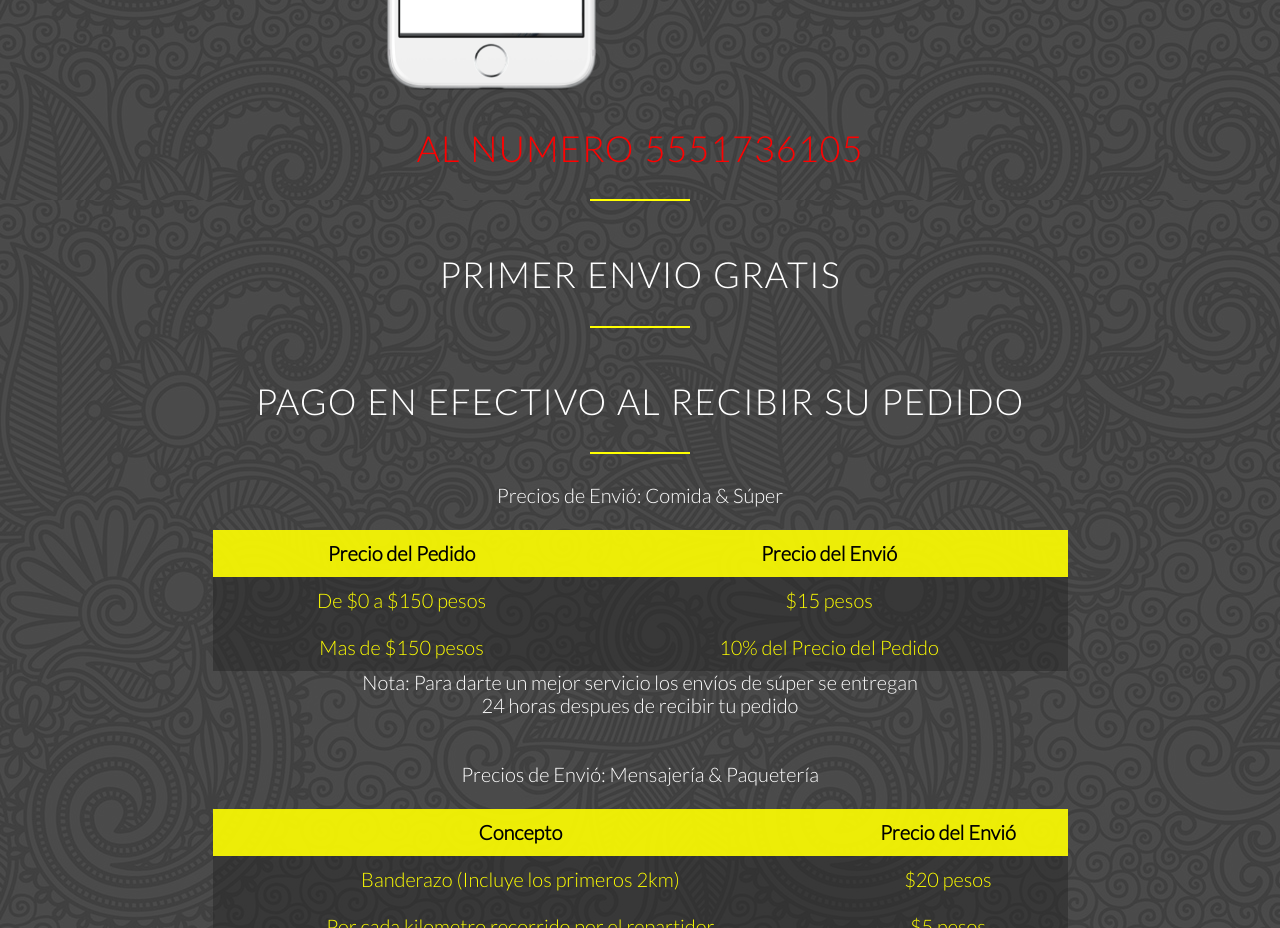
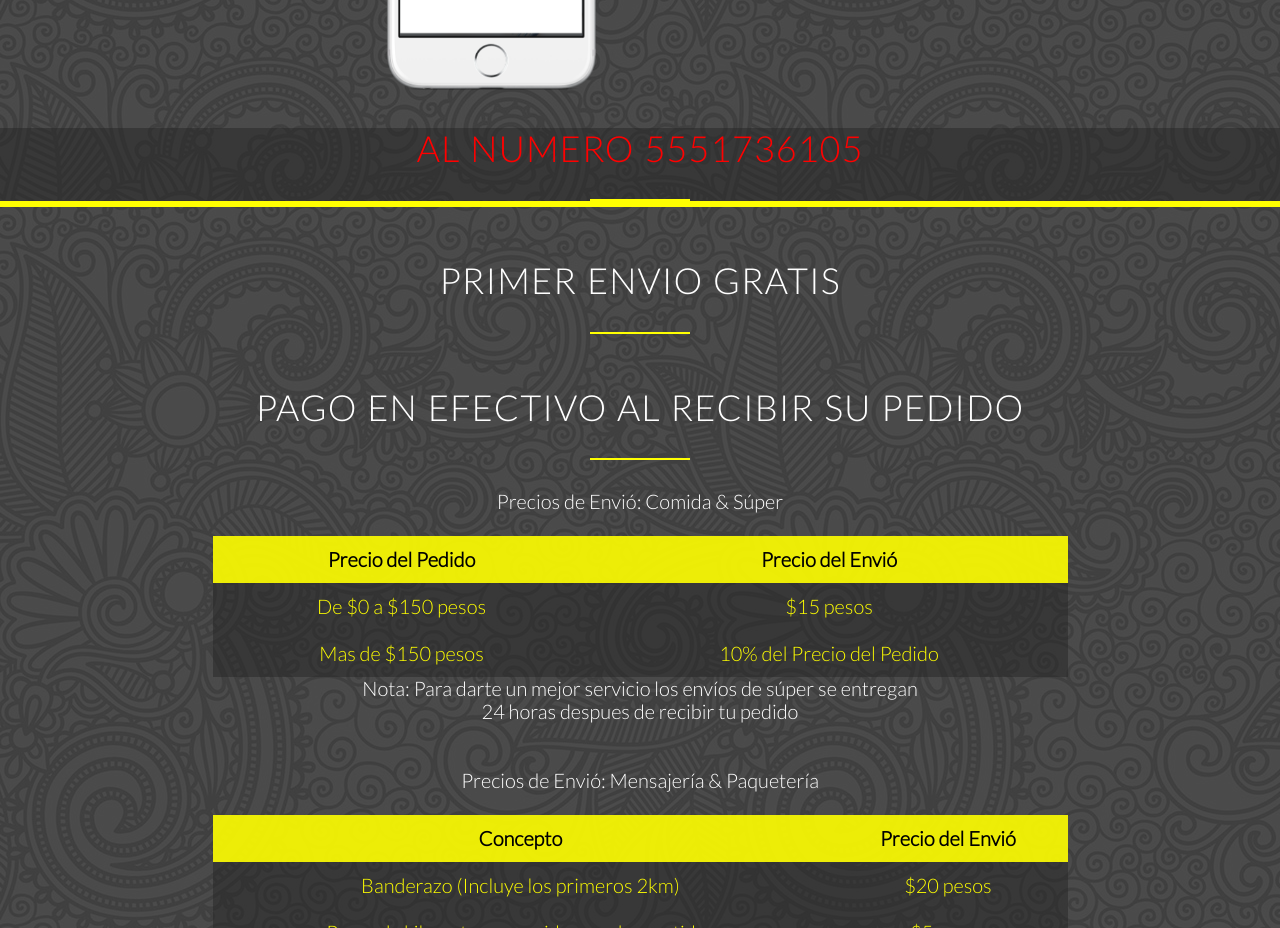
Before and after one commit to MiguelR92/sswat.github.io, a plain HTML site: page index.html in a window 1280 px wide. Shown: the part 3100-4028 px from the top of the page. Drawn offline with nearby package versions, Linux system fonts and the light colour scheme; some packages are replaced by stand-ins of ours; a script that the page names is missing; files whose address does not match are found by name; a web font is replaced by a local one.

Commit message:
Update styles.css

```diff
--- a/resources/css/styles.css
+++ b/resources/css/styles.css
@@ -83,6 +83,8 @@ h2 {
 
 #numero{
    color: #ff0000;
+   border-bottom: 6px solid #ffff01;
+   background-color: rgba(38,38,38,0.5);
 }
 
 /* Line divide (yellow)
```
